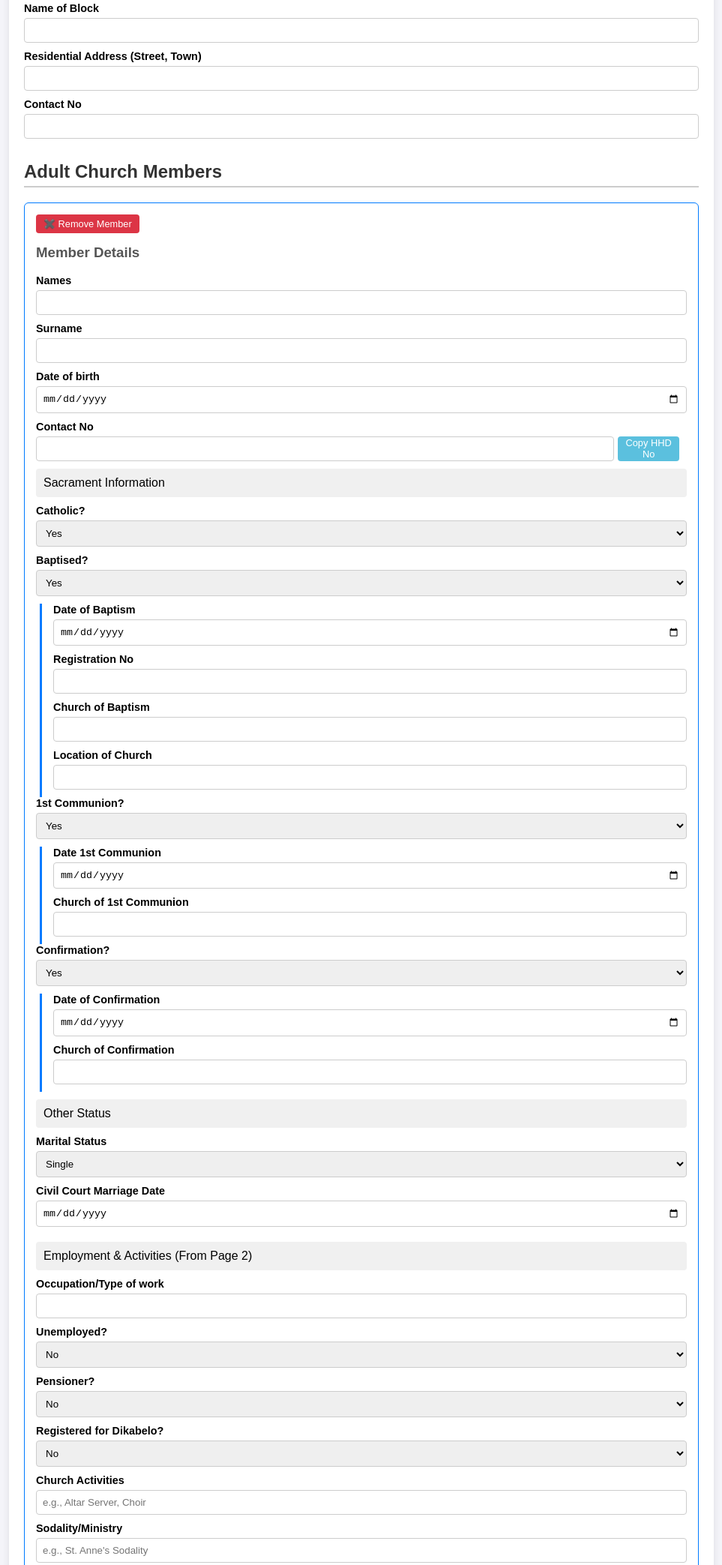
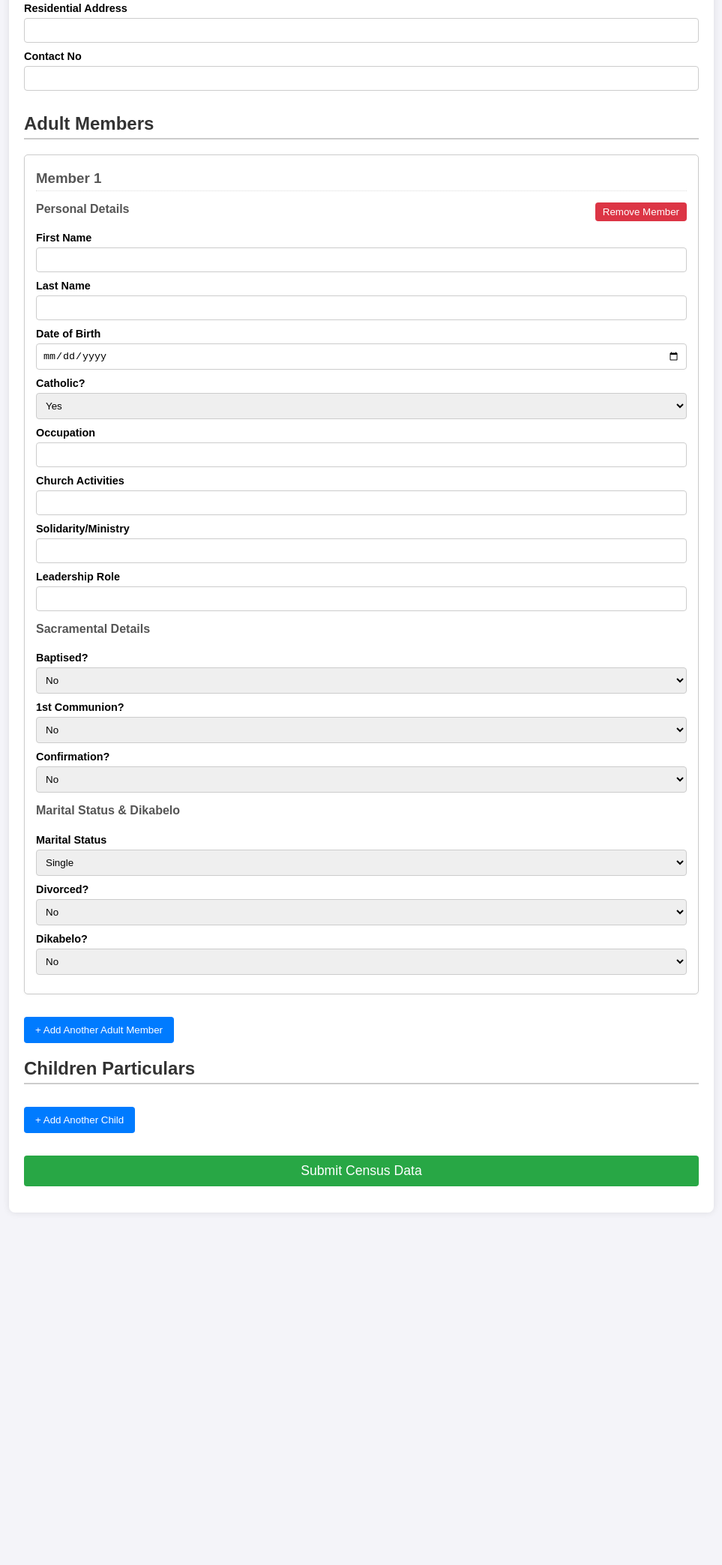
Before and after one commit to iAmTheBoy/myCensus, a plain HTML site: page index.html in a window 1280 px wide. Shown: the part 243-2330 px from the top of the page at 75% size, without its empty margins (158-1121 px from the left). After the commit the page ends 1880 px from the top, so only its background shows below. Drawn offline with Linux system fonts and the light colour scheme.

Commit message:
Update index.html

```diff
--- a/index.html
+++ b/index.html
@@ -12,143 +12,153 @@
         .form-group { margin-bottom: 15px; }
         label { display: block; margin-bottom: 5px; font-weight: bold; font-size: 0.9em; }
         input[type="text"], input[type="date"], select { width: 100%; padding: 8px; border: 1px solid #ccc; border-radius: 4px; box-sizing: border-box; margin-bottom: 10px; }
-        button { padding: 10px 15px; border: none; border-radius: 4px; cursor: pointer; margin-right: 10px; transition: background-color 0.3s; }
-        .add-btn { background-color: #28a745; color: white; }
-        .add-btn:hover { background-color: #218838; }
-        .remove-btn { background-color: #dc3545; color: white; padding: 5px 10px; font-size: 0.8em; margin-bottom: 10px; }
+        button { padding: 10px 15px; border: none; border-radius: 4px; cursor: pointer; transition: background-color 0.3s; }
+        .add-btn { background-color: #007bff; color: white; margin-top: 10px; }
+        .add-btn:hover { background-color: #0056b3; }
+        .remove-btn { background-color: #dc3545; color: white; padding: 5px 10px; float: right; }
         .remove-btn:hover { background-color: #c82333; }
-        .submit-btn { background-color: #007bff; color: white; font-size: 1.1em; }
-        .submit-btn:hover { background-color: #0056b3; }
-        .member-section, .child-section { border: 1px solid #007bff; padding: 15px; margin-top: 15px; border-radius: 6px; position: relative; }
-        .alert { padding: 15px; margin-bottom: 20px; border-radius: 4px; display: none; }
+        .member-block, .child-block { border: 1px solid #ccc; padding: 15px; margin-bottom: 20px; border-radius: 5px; background-color: #fff; box-shadow: 0 1px 3px rgba(0,0,0,0.05); position: relative; }
+        .member-block h3, .child-block h3 { border-bottom: 1px dotted #ddd; padding-bottom: 5px; margin-bottom: 15px; }
+        .sub-fields { border-left: 3px solid #007bff; padding-left: 10px; margin-left: 5px; background-color: #f8f8ff; }
+        .submit-btn { background-color: #28a745; color: white; font-size: 1.1em; width: 100%; }
+        .submit-btn:hover { background-color: #218838; }
+        .alert { padding: 15px; margin-top: 20px; border-radius: 4px; }
         .alert-success { background-color: #d4edda; color: #155724; border: 1px solid #c3e6cb; }
         .alert-error { background-color: #f8d7da; color: #721c24; border: 1px solid #f5c6cb; }
-        .sacrament-header { background-color: #f0f0f0; padding: 10px; margin: 10px 0; border-radius: 4px; }
-        .sub-fields { border-left: 3px solid #007bff; padding-left: 15px; margin-left: 5px; }
+        #status-message { display: none; }
+        #household-id-display { font-size: 1.2em; color: #dc3545; font-weight: bold; margin-bottom: 15px; padding: 10px; border: 1px dashed #dc3545; border-radius: 4px; display: none; }
     </style>
 </head>
 <body>
     <div class="container">
-        <h1>Our Lady of Fatima Shrine Census</h1>
-        <div id="status-message" class="alert"></div>
+        <!-- The title will change based on whether it's an update or new record -->
+        <h1 id="main-title">Our Lady of Fatima Shrine Census</h1>
 
-        <form id="census-form">
+        <!-- Hidden field to store the Household_ID for updates -->
+        <input type="hidden" id="Household_ID" data-name="Household_ID" value="">
 
+        <!-- Display Household ID if it's an edit session -->
+        <div id="household-id-display"></div>
+
+        <form id="census-form" onsubmit="submitForm(event)">
             <h2>Household Information</h2>
             <div class="form-group">
-                <label>Census Year</label><input type="text" data-name="Census_Year" value="2024" readonly>
-                <label>Name of Block</label><input type="text" data-name="Block_Name" required>
-                <label>Residential Address (Street, Town)</label><input type="text" data-name="Residential_Address" required>
-                <label>Contact No</label><input type="text" data-name="Contact_No" class="household-field" required>
+                <label for="Block_Name">Block Name</label>
+                <input type="text" id="Block_Name" data-name="Block_Name" required>
+
+                <label for="Residential_Address">Residential Address</label>
+                <input type="text" id="Residential_Address" data-name="Residential_Address" required>
+
+                <label for="Contact_No">Contact No</label>
+                <input type="text" id="Contact_No" data-name="Contact_No" required>
             </div>
 
-            <h2>Adult Church Members</h2>
+            <h2>Adult Members</h2>
             <div id="members-container">
+                <!-- Initial member form will be added by JS -->
             </div>
-            <button type="button" id="add-member-btn" class="add-btn">➕ Add Another Adult Member</button>
+            <button type="button" class="add-btn" id="add-member-btn">+ Add Another Adult Member</button>
 
-            <h2>Children Particulars (Ages 0-17)</h2>
+            <h2>Children Particulars</h2>
             <div id="children-container">
             </div>
-            <button type="button" id="add-child-btn" class="add-btn">➕ Add Another Child</button>
+            <button type="button" class="add-btn" id="add-child-btn">+ Add Another Child</button>
 
-            <div style="margin-top: 30px;">
-                <button type="submit" id="submit-btn" class="submit-btn">Submit Census Data</button>
+            <div class="form-group" style="margin-top: 30px;">
+                <button type="submit" class="submit-btn" id="submit-btn">Submit Census Data</button>
             </div>
         </form>
 
+        <div id="status-message" class="alert"></div>
+
+        <!-- TEMPLATE FOR ADULT MEMBER -->
         <template id="member-template">
-            <div class="member-section">
-                <button type="button" class="remove-btn">✖️ Remove Member</button>
-                <h3>Member Details</h3>
-                <label>Names</label><input type="text" data-name="First_Name" required>
-                <label>Surname</label><input type="text" data-name="Last_Name" required>
-                <label>Date of birth</label><input type="date" data-name="Date_of_birth">
+            <div class="member-block">
+                <h3>Member <span class="member-index">1</span></h3>
+                <button type="button" class="remove-btn">Remove Member</button>
 
-                <label>Contact No</label>
-                <div style="display: flex; gap: 5px; margin-bottom: 10px;">
-                    <input type="text" data-name="Contact_No" style="flex-grow: 1; margin-bottom: 0;">
-                    <button type="button" class="autofill-contact-btn" title="Click to copy Household Contact No"
-                            style="width: auto; padding: 0 5px; font-size: 0.8em; background-color: #5bc0de; color: white; cursor: pointer;">Copy HHD No</button>
-                </div>
-                <div class="sacrament-header">Sacrament Information</div>
-                <label>Catholic?</label><select data-name="Catholic_YN" onchange="toggleFields(this, 'sacraments')"><option>Yes</option><option>No</option></select>
+                <h4>Personal Details</h4>
+                <label>First Name</label><input type="text" data-name="First_Name" required>
+                <label>Last Name</label><input type="text" data-name="Last_Name" required>
+                <label>Date of Birth</label><input type="date" data-name="Date_of_Birth" required>
+                <label>Catholic?</label><select data-name="Catholic_YN" required><option>Yes</option><option>No</option></select>
+                <label>Occupation</label><input type="text" data-name="Occupation">
+                <label>Church Activities</label><input type="text" data-name="Church_Activities">
+                <label>Solidarity/Ministry</label><input type="text" data-name="Solidarity_Ministry">
+                <label>Leadership Role</label><input type="text" data-name="Leadership">
 
-                <div class="sacraments-fields">
-                    <label>Baptised?</label><select data-name="Baptised_YN" onchange="toggleFields(this, 'baptism')"><option>Yes</option><option>No</option></select>
-                    <div class="sub-fields baptism-fields">
+                <h4>Sacramental Details</h4>
+                <label>Baptised?</label><select data-name="Baptised_YN" onchange="toggleFields(this, 'baptism')" required><option>No</option><option>Yes</option></select>
+                <div class="sub-fields baptism-fields" style="display:none;">
                     <label>Date of Baptism</label><input type="date" data-name="Date_of_Baptism">
-                        <label>Registration No</label><input type="text" data-name="Registration_Number">
+                    <label>Registration Number</label><input type="text" data-name="Registration_Number">
                     <label>Church of Baptism</label><input type="text" data-name="Church_of_Baptism">
                     <label>Location of Church</label><input type="text" data-name="Location_of_Church">
                 </div>
 
-                    <label>1st Communion?</label><select data-name="First_Communion_YN" onchange="toggleFields(this, 'communion')"><option>Yes</option><option>No</option></select>
+                <label>1st Communion?</label><select data-name="First_Communion_YN" onchange="toggleFields(this, 'communion')" required><option>No</option><option>Yes</option></select>
                 <div class="sub-fields communion-fields" style="display:none;">
                     <label>Date 1st Communion</label><input type="date" data-name="Date_1st_Communion">
                     <label>Church of 1st Communion</label><input type="text" data-name="Church_of_1st_Communion">
                 </div>
 
-                    <label>Confirmation?</label><select data-name="Confirmation_YN" onchange="toggleFields(this, 'confirmation')"><option>Yes</option><option>No</option></select>
+                <label>Confirmation?</label><select data-name="Confirmation_YN" onchange="toggleFields(this, 'confirmation')" required><option>No</option><option>Yes</option></select>
                 <div class="sub-fields confirmation-fields" style="display:none;">
                     <label>Date of Confirmation</label><input type="date" data-name="Date_of_Confirmation">
                     <label>Church of Confirmation</label><input type="text" data-name="Church_of_Confirmation">
                 </div>
+
+                <h4>Marital Status & Dikabelo</h4>
+                <label>Marital Status</label><select data-name="Marital_Status" onchange="toggleFields(this, 'marriage')" required>
+                    <option>Single</option>
+                    <option>Married (Civil Court)</option>
+                    <option>Married (Church)</option>
+                    <option>Widowed</option>
+                </select>
+                <div class="sub-fields marriage-fields" style="display:none;">
+                    <label>Civil Court Marriage Date</label><input type="date" data-name="Civil_Court_Marriage_Date">
+                    <label>Church Marriage Date</label><input type="date" data-name="Church_Marriage_Date">
+                    <label>Church Marriage Place</label><input type="text" data-name="Church_Marriage_Place">
                 </div>
+                <label>Divorced?</label><select data-name="Divorced_YN" required><option>No</option><option>Yes</option></select>
 
-                <div class="sacrament-header">Other Status</div>
-                <label>Marital Status</label><select data-name="Marital_Status">
-                    <option>Single</option>
-                    <option>Married</option>
-                    <option>Widow(er)</option>
-                    <option>Divorced</option>
-                </select>
-                <label>Civil Court Marriage Date</label><input type="date" data-name="Civil_Court_Marriage_Date">
-
-                <div class="sacrament-header">Employment & Activities (From Page 2)</div>
-                <label>Occupation/Type of work</label><input type="text" data-name="Occupation">
-                <label>Unemployed?</label><select data-name="Unemployed_YN"><option>No</option><option>Yes</option></select>
-                <label>Pensioner?</label><select data-name="Pensioner_YN"><option>No</option><option>Yes</option></select>
-                <label>Registered for Dikabelo?</label><select data-name="Dikabelo_YN" onchange="toggleFields(this, 'dikabelo')"><option>No</option><option>Yes</option></select>
+                <label>Dikabelo?</label><select data-name="Dikabelo_YN" onchange="toggleFields(this, 'dikabelo')" required><option>No</option><option>Yes</option></select>
                 <div class="sub-fields dikabelo-fields" style="display:none;">
-                    <label>Year & Month last paid</label><input type="text" data-name="Dikabelo_Last_Paid_Date" placeholder="e.g., Oct 2024">
+                    <label>Date of Last Dikabelo</label><input type="date" data-name="Date_of_Last_Dikabelo">
                 </div>
-
-                <label>Church Activities</label><input type="text" data-name="Church_Activities" placeholder="e.g., Altar Server, Choir">
-                <label>Sodality/Ministry</label><input type="text" data-name="Sodality_Ministry" placeholder="e.g., St. Anne's Sodality">
-                <label>Leadership Role?</label><input type="text" data-name="Leadership_Role" placeholder="e.g., Block Leader, Parish Council Member">
-
             </div>
         </template>
 
+        <!-- TEMPLATE FOR CHILD PARTICULARS -->
         <template id="child-template">
-            <div class="child-section">
-                <button type="button" class="remove-btn">✖️ Remove Child</button>
-                <h3>Child Details</h3>
-                <label>Names</label><input type="text" data-name="First_Name" required>
-                <label>Surname</label><input type="text" data-name="Last_Name" required>
-                <label>Date of birth</label><input type="date" data-name="Date_of_birth" onchange="calculateAge(this)">
-                <label>Age (Auto-calculated)</label><input type="text" data-name="Age" readonly>
+            <div class="child-block">
+                <h3>Child <span class="child-index">1</span></h3>
+                <button type="button" class="remove-btn">Remove Child</button>
 
-                <div class="sacrament-header">Sacrament Information</div>
-                <label>Catholic?</label><select data-name="Catholic_YN"><option>Yes</option><option>No</option></select>
+                <h4>Personal Details</h4>
+                <label>First Name</label><input type="text" data-name="First_Name" required>
+                <label>Last Name</label><input type="text" data-name="Last_Name" required>
+                <label>Date of Birth</label><input type="date" data-name="Date_of_Birth" onchange="calculateAge(this.closest('.child-block'))" required>
+                <label>Age (calculated)</label><input type="text" data-name="Age" readonly>
+                <label>Catholic?</label><select data-name="Catholic_YN" required><option>Yes</option><option>No</option></select>
+                <label>Church Activities</label><input type="text" data-name="Church_Activities">
 
-                <label>Baptised?</label><select data-name="Baptised_YN" onchange="toggleFields(this, 'child_baptism')"><option>Yes</option><option>No</option></select>
-                <div class="sub-fields child_baptism-fields">
+                <h4>Sacramental Details (Baptism Only for Children)</h4>
+                <label>Baptised?</label><select data-name="Baptised_YN" onchange="toggleFields(this, 'baptism')" required><option>No</option><option>Yes</option></select>
+                <div class="sub-fields baptism-fields" style="display:none;">
                     <label>Date of Baptism</label><input type="date" data-name="Date_of_Baptism">
-                    <label>Registration No</label><input type="text" data-name="Registration_Number">
+                    <label>Registration Number</label><input type="text" data-name="Registration_Number">
                     <label>Church of Baptism</label><input type="text" data-name="Church_of_Baptism">
                     <label>Location of Church</label><input type="text" data-name="Location_of_Church">
                 </div>
 
-                <label>1st Communion?</label><select data-name="First_Communion_YN" onchange="toggleFields(this, 'child_communion')"><option>No</option><option>Yes</option></select>
-                <div class="sub-fields child_communion-fields" style="display:none;">
-                    <label>Date 1st Communion</label><input type="date" data-name="Date_1st_Communion">
-                    <label>Church of 1st Communion</label><input type="text" data-name="Church_of_1st_Communion">
-                </div>
-
-                <div class="sacrament-header">Other Activities</div>
-                <label>Church activities</label><input type="text" data-name="Church_Activities" placeholder="e.g., Altar Server">
+                <!-- Fields for Communion/Confirmation are stored but hidden for simplicity in this section, matching the original structure for consistency -->
+                <input type="hidden" data-name="First_Communion_YN" value="No">
+                <input type="hidden" data-name="Date_1st_Communion" value="">
+                <input type="hidden" data-name="Church_of_1st_Communion" value="">
+                <input type="hidden" data-name="Confirmation_YN" value="No">
+                <input type="hidden" data-name="Date_of_Confirmation" value="">
+                <input type="hidden" data-name="Church_of_Confirmation" value="">
             </div>
         </template>
     </div>
```
Lines whose indentation alone changed are shown as unchanged.
